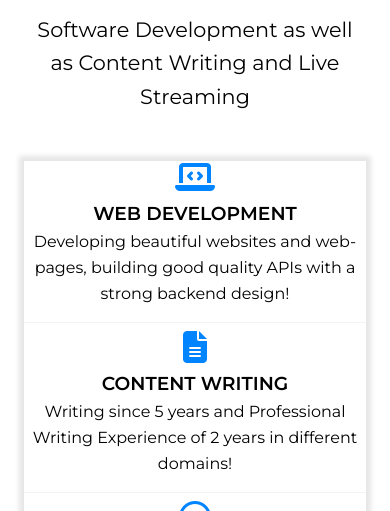
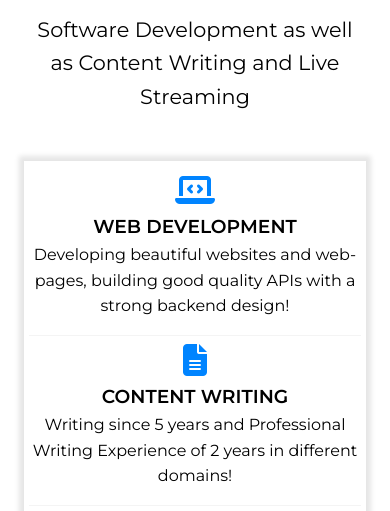
Before and after one commit to sreekeshiyer/portfolio-website, a website: page dist/index.html in a window 390 px wide. Shown: the part 259-770 px from the top of the page. Drawn offline with Linux system fonts and the light colour scheme.

Commit message:
Updated sass

```diff
--- a/scss/_media.scss
+++ b/scss/_media.scss
@@ -51,6 +51,8 @@
     #about-d .testimonials,
     #contact-b .contact-info,
     .items {
+        padding: 0.8rem 0.3rem;
+        margin-bottom: 0.3rem;
         grid-template-columns: 1fr;
         grid-gap: 0.5rem;
         box-shadow: 0px 0px 5px 5px rgba(0, 0, 0, 0.1);
```
Also changed, not shown: dist/css/main.css.
